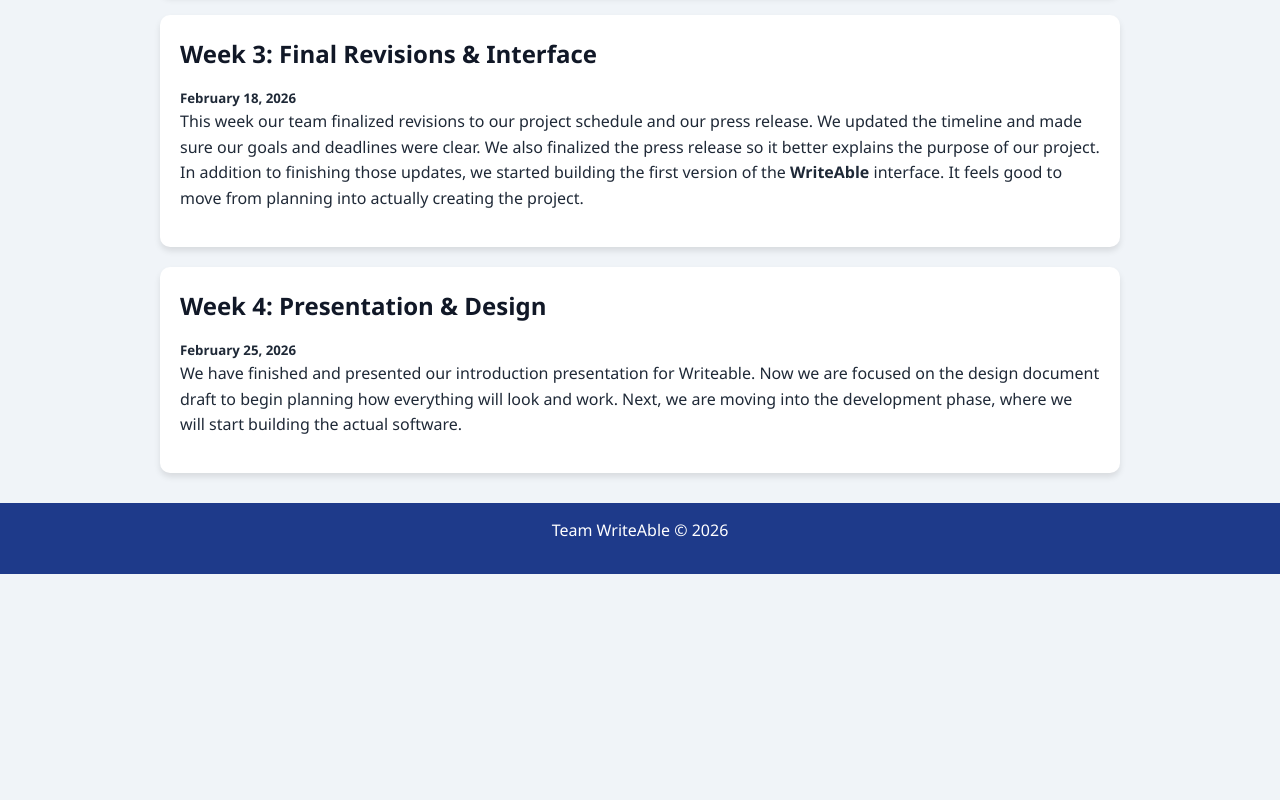
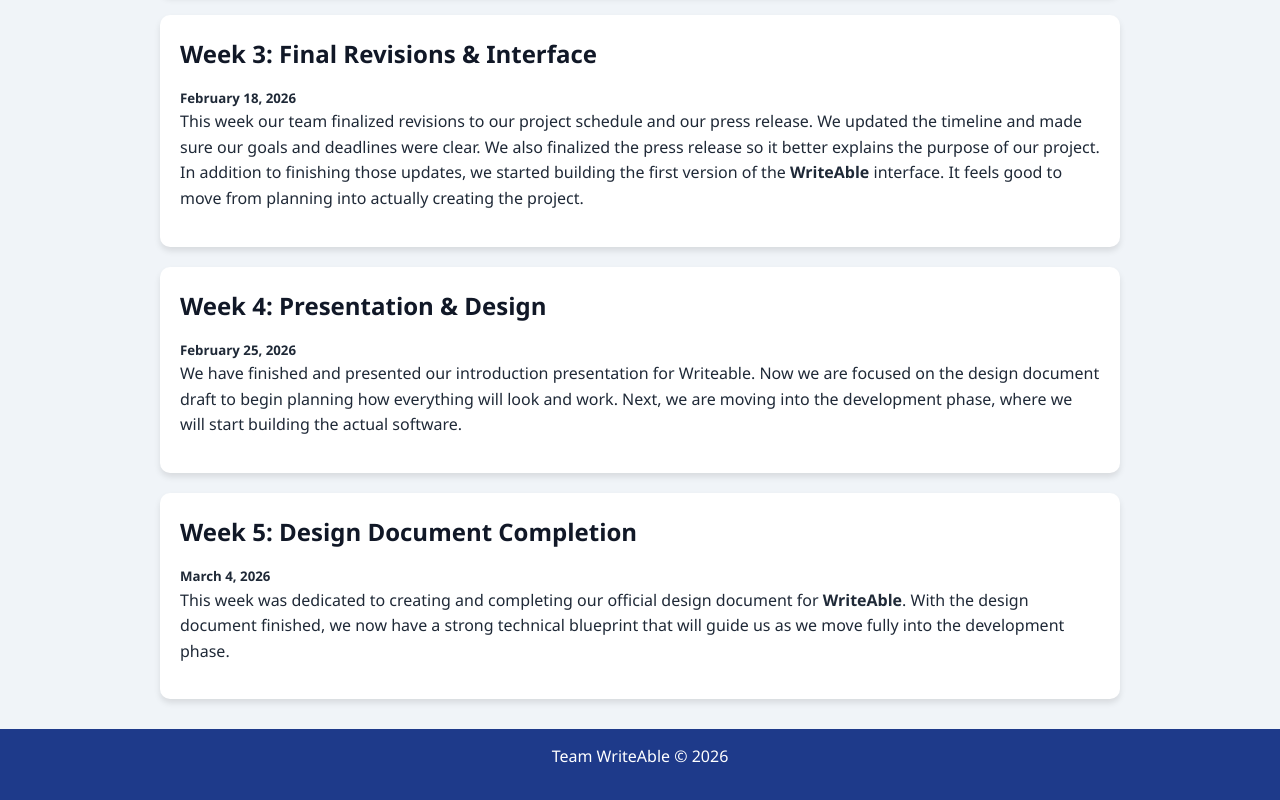
Before and after one commit to xandergeorge/CSC492, a plain HTML site: page updates.html in a window 1280 px wide. Shown: the part 950-1750 px from the top of the page. Before the commit the page ends 1524 px from the top, so only its background shows below. Drawn offline with Linux system fonts and the light colour scheme.

Commit message:
Update updates.html with new content for Week 5

```diff
--- a/updates.html
+++ b/updates.html
@@ -43,8 +43,12 @@
     <div class="card">
         <h2>Week 4: Presentation & Design</h2>
         <h5>February 25, 2026</h5>
-        <p>We have finished and presented our introduction presentation for Writeable. Now we are focused on the design document draft to begin planning how everything will look and work. Next, we are moving into the development phase, where we will start building the actual software.
-</p>
+        <p>We have finished and presented our introduction presentation for Writeable. Now we are focused on the design document draft to begin planning how everything will look and work. Next, we are moving into the development phase, where we will start building the actual software.</p>
+    </div>
+    <div class="card">
+        <h2>Week 5: Design Document Completion</h2>
+        <h5>March 4, 2026</h5>
+        <p>This week was dedicated to creating and completing our official design document for <strong>WriteAble</strong>. With the design document finished, we now have a strong technical blueprint that will guide us as we move fully into the development phase.</p>
     </div>
 </main>
 <footer>
```
